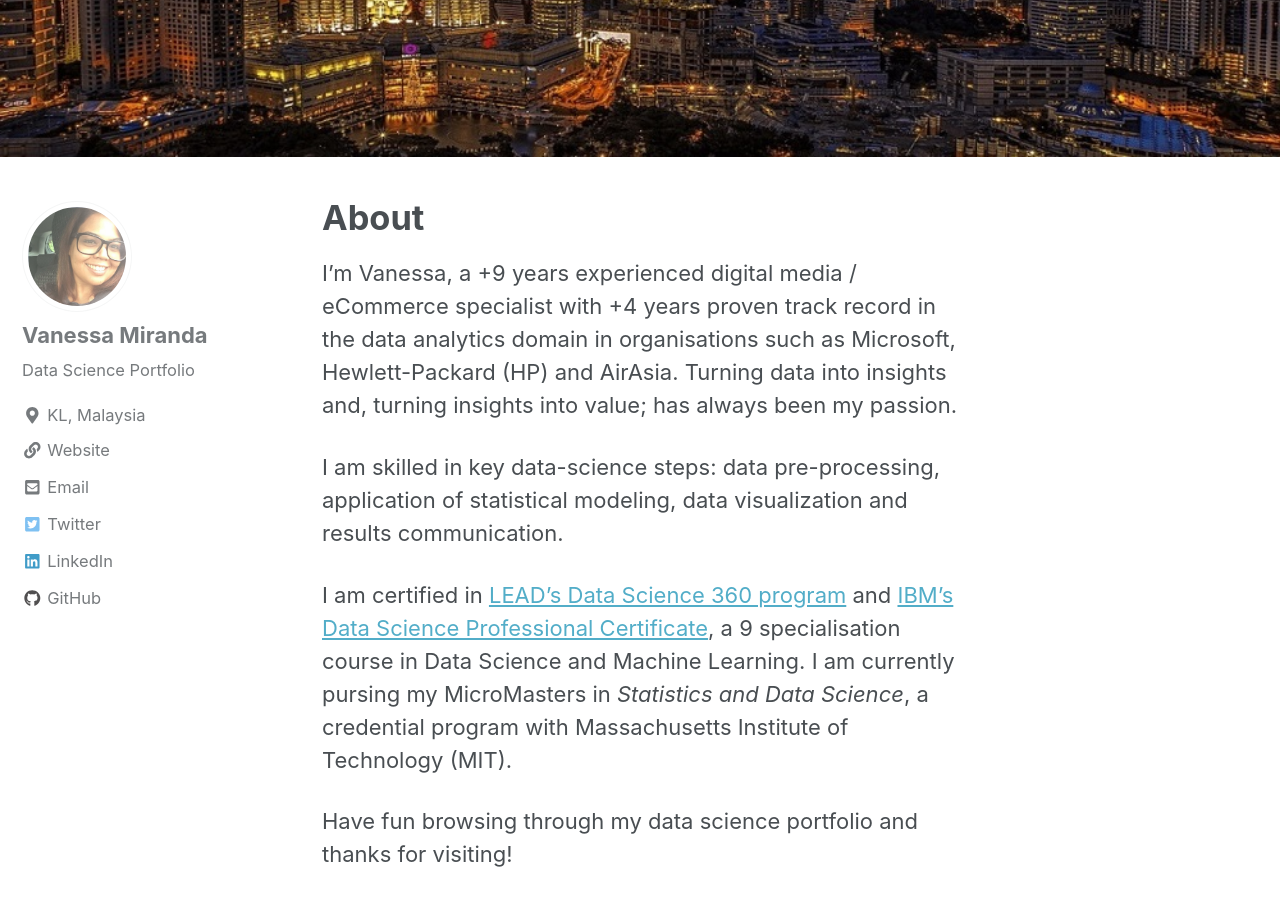
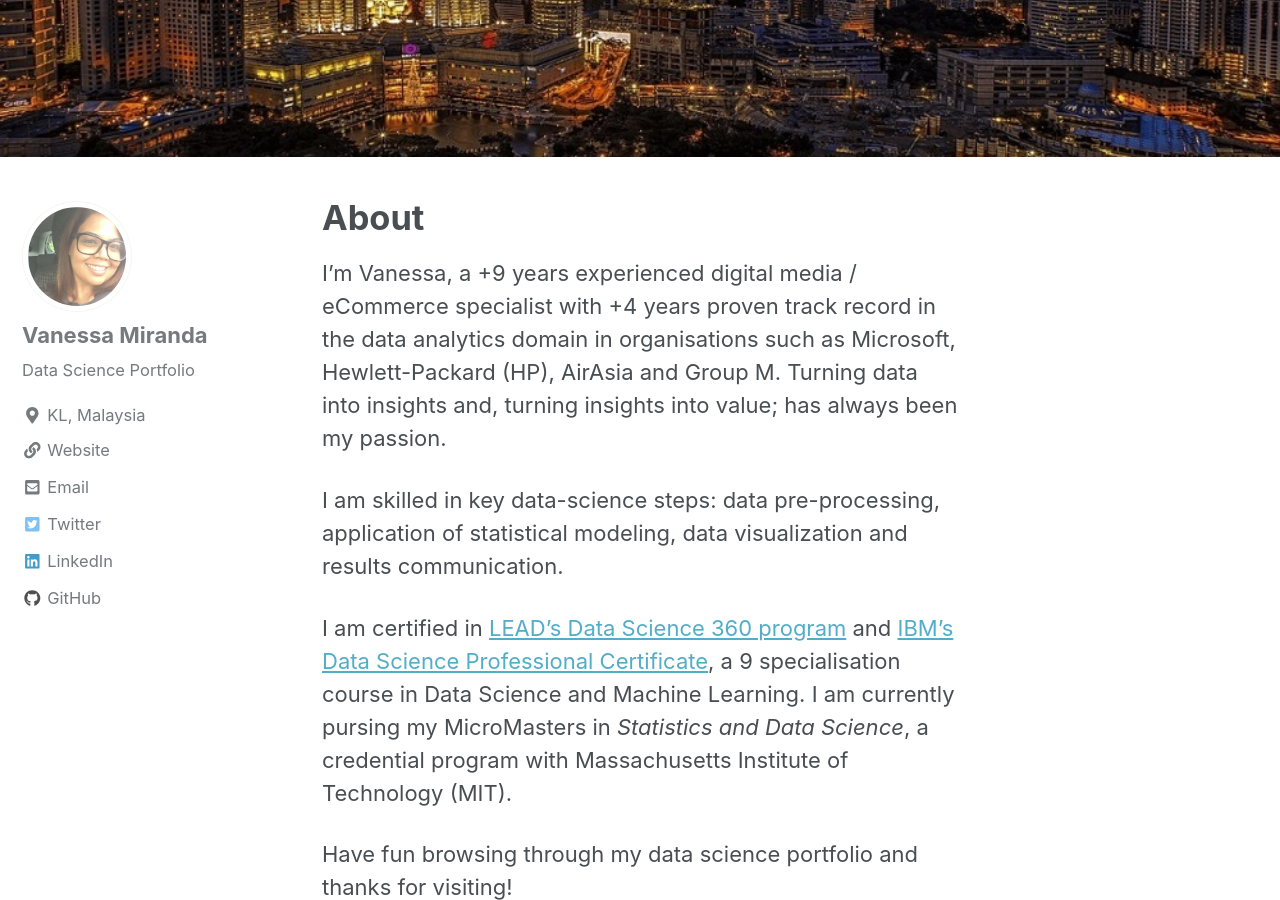
Before and after one commit to vanessamiranda/vanessamiranda.github.io, a Jekyll site: the page built from _pages/about.md, in a window 1280 px wide and 900 px high, scrolled down 455 px. Built offline with Jekyll 4.4.1, drawn with Linux system fonts in a browser that asks for light colours; nearby versions of some CDN libraries.

```diff
--- a/_pages/about.md
+++ b/_pages/about.md
@@ -7,7 +7,7 @@ header:
    image: "/images/KL.jpg"
 ---
 
-I'm Vanessa, a +9 years experienced digital media / eCommerce specialist with +4 years proven track record in the data analytics domain in organisations such as Microsoft, Hewlett-Packard (HP) and AirAsia. Turning data into insights and, turning insights into value; has always been my passion.
+I'm Vanessa, a +9 years experienced digital media / eCommerce specialist with +4 years proven track record in the data analytics domain in organisations such as Microsoft, Hewlett-Packard (HP), AirAsia and Group M. Turning data into insights and, turning insights into value; has always been my passion.
 
 I am skilled in key data-science steps: data pre-processing, application of statistical modeling, data visualization and results communication.
 
@@ -16,3 +16,9 @@ I am certified in [LEAD's Data Science 360 program](https://drive.google.com/fil
 Have fun browsing through my data science portfolio and thanks for visiting!
 
 [LinkedIn](http://www.linkedin.com/in/vanessamiranda)|[Github](https://github.com/vanessamiranda)|[Tableau](https://public.tableau.com/profile/vanessa.miranda)
+
+
+
+
+
+---
```
Also changed, not shown: _posts/2019-08-19-Predicting_Customer_Churn.md (+6 -2 lines).
